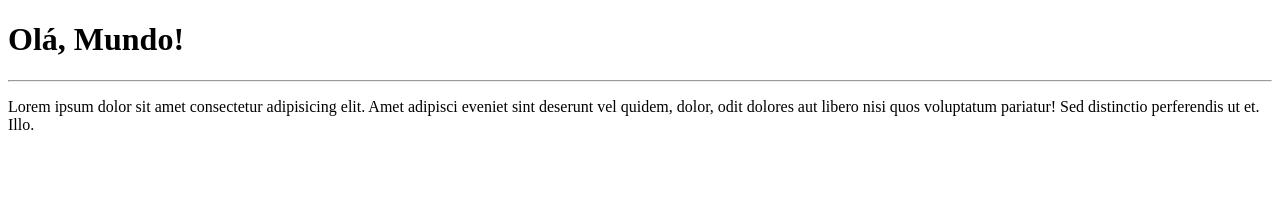
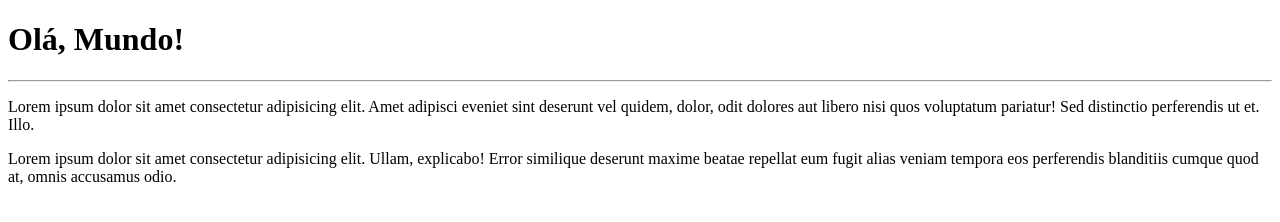
Before and after one commit to DougPaz7/Projetos-Back-End, a plain HTML site: page site-exemplo/index.html in a window 1280 px wide. Drawn offline with Linux system fonts and the light colour scheme.

Commit message:
Adicionei um parágrafo

```diff
--- a/site-exemplo/index.html
+++ b/site-exemplo/index.html
@@ -9,5 +9,6 @@
     <h1>Olá, Mundo!</h1>
     <hr>
     <p>Lorem ipsum dolor sit amet consectetur adipisicing elit. Amet adipisci eveniet sint deserunt vel quidem, dolor, odit dolores aut libero nisi quos voluptatum pariatur! Sed distinctio perferendis ut et. Illo.</p>
+    <p>Lorem ipsum dolor sit amet consectetur adipisicing elit. Ullam, explicabo! Error similique deserunt maxime beatae repellat eum fugit alias veniam tempora eos perferendis blanditiis cumque quod at, omnis accusamus odio.</p>
 </body>
 </html>
```
